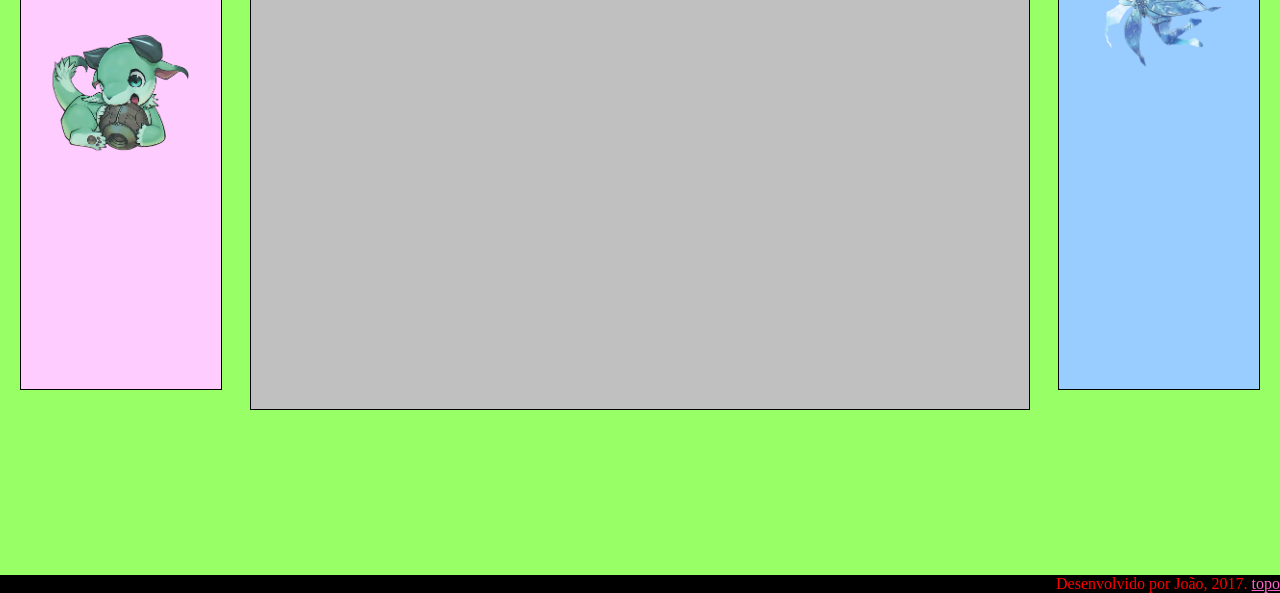
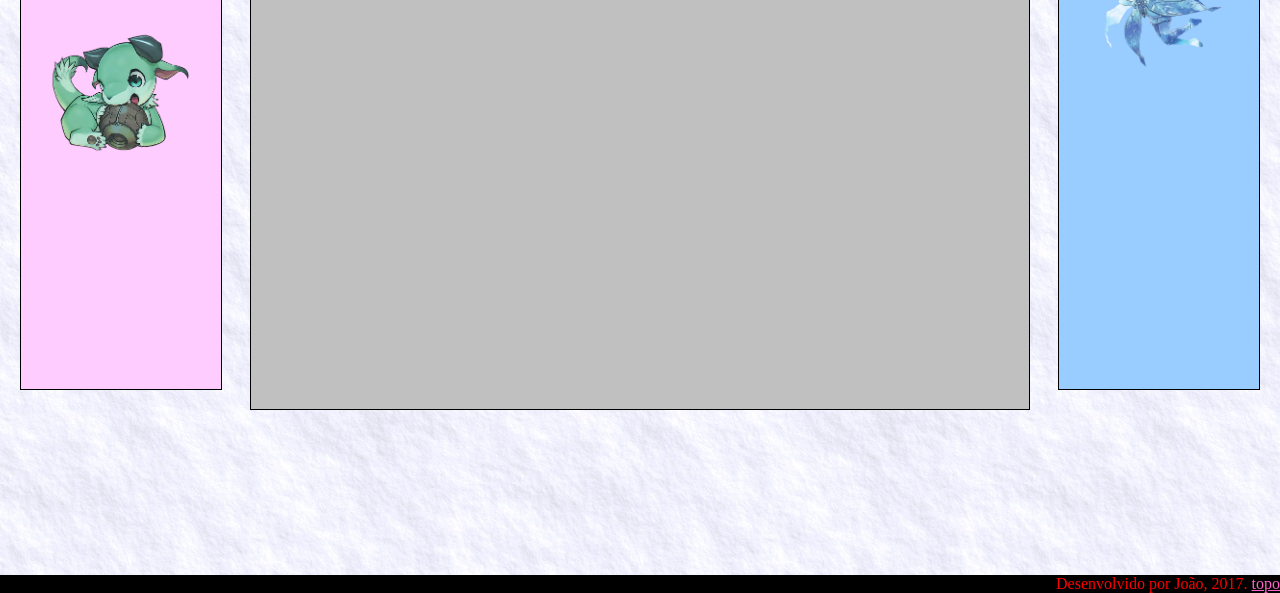
Before and after one commit to joaohunter/joaohunter.github.io, a plain HTML site: page sobre.html in a window 1280 px wide. Shown: the part 207-800 px from the top of the page. Drawn offline with Linux system fonts and the light colour scheme.

Commit message:
correçao bg

```diff
--- a/css/formularios.css
+++ b/css/formularios.css
@@ -1,6 +1,6 @@
 * {padding: 0; margin: 0;}
 
-body{background-color:#ffcc66; background-image:url("../imagens/bg.jpg");}
+body{background-color:#ffcc66; background-image:url("../images/bg.jpg");}
 article{border:black 1px solid; width: 200px; height: 500px; margin: 20px; float: left; background-color: #ffccff; overflow:auto;}
 aside{border:black 1px solid; float: right; width: 200px; height: 500px; margin: 20px; background-color: #99ccff;}
 section{border:black 1px solid; margin: 40px 250px 20px 250px; font-family: comic sans ms}
--- a/css/musicas.css
+++ b/css/musicas.css
@@ -1,6 +1,6 @@
 * {padding: 0; margin: 0;}
 
-body{background-color:#99ff66; background-image:url("../imagens/bg.jpg");}
+body{background-color:#99ff66; background-image:url("../images/bg.jpg");}
 article{border:black 1px solid; width: 200px; height: 500px; margin: 20px; float: left; background-color: #ffccff; overflow:auto;}
 aside{border:black 1px solid; float: right; width: 200px; height: 500px; margin: 20px; background-color: #99ccff;}
 section{border:black 1px solid; margin: 40px 250px 20px 250px;}
--- a/css/sobre.css
+++ b/css/sobre.css
@@ -1,6 +1,6 @@
 * {padding: 0; margin: 0;}
 
-body{background-color:#99ff66; background-image:url("../imagens/bg.jpg");}
+body{background-color:#99ff66; background-image:url("../images/bg.jpg");}
 article{border:black 1px solid; width: 200px; height: 500px; margin: 20px; float: left; background-color: #ffccff; overflow:auto;}
 aside{border:black 1px solid; float: right; width: 200px; height: 500px; margin: 20px; background-color: #99ccff;}
 section{border:black 1px solid; margin: 40px 250px 20px 250px;}
--- a/css/videos.css
+++ b/css/videos.css
@@ -1,6 +1,6 @@
 * {padding: 0; margin: 0;}
 
-body{background-color:#99ff66; background-image:url("../imagens/bg.jpg");}
+body{background-color:#99ff66; background-image:url("../images/bg.jpg");}
 article{border:black 1px solid; width: 200px; height: 500px; margin: 20px; float: left; background-color: #ffccff; overflow:auto;}
 aside{border:black 1px solid; float: right; width: 200px; height: 500px; margin: 20px; background-color: #99ccff;}
 section{border:black 1px solid; margin: 40px 250px 20px 250px;}
```
